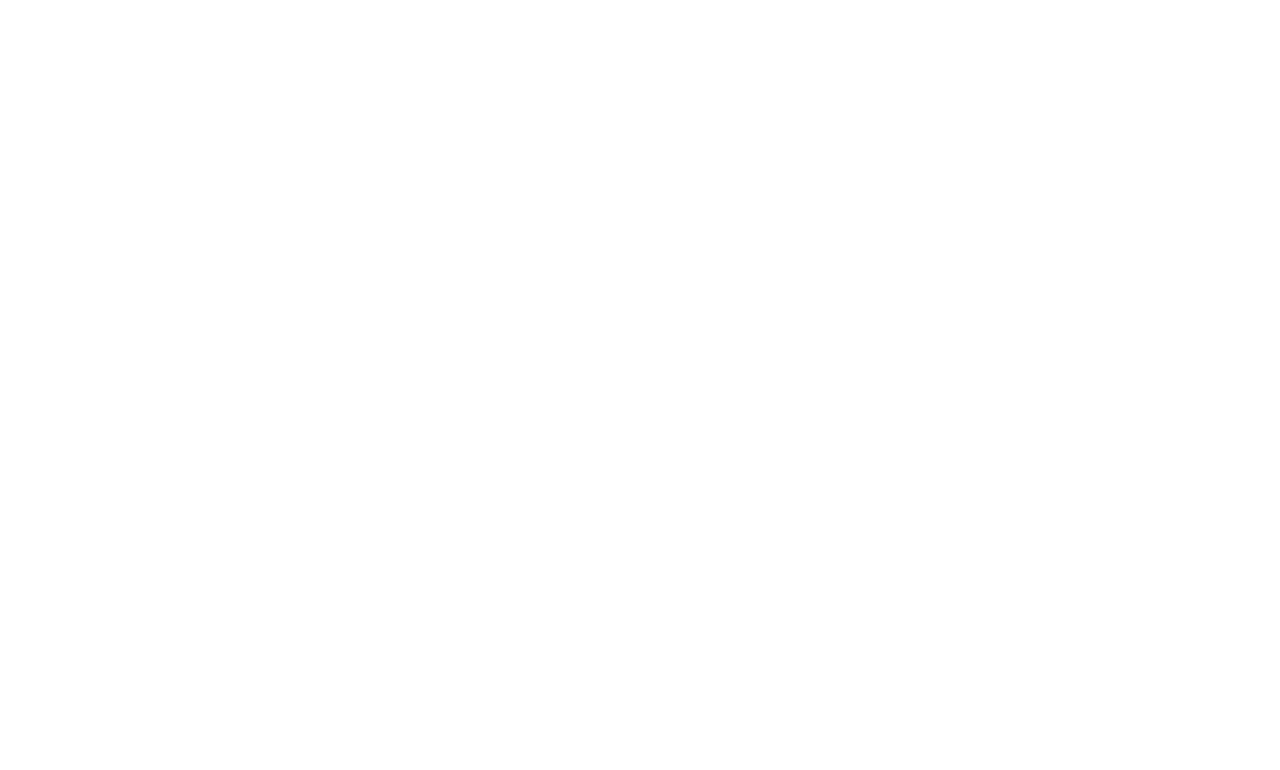
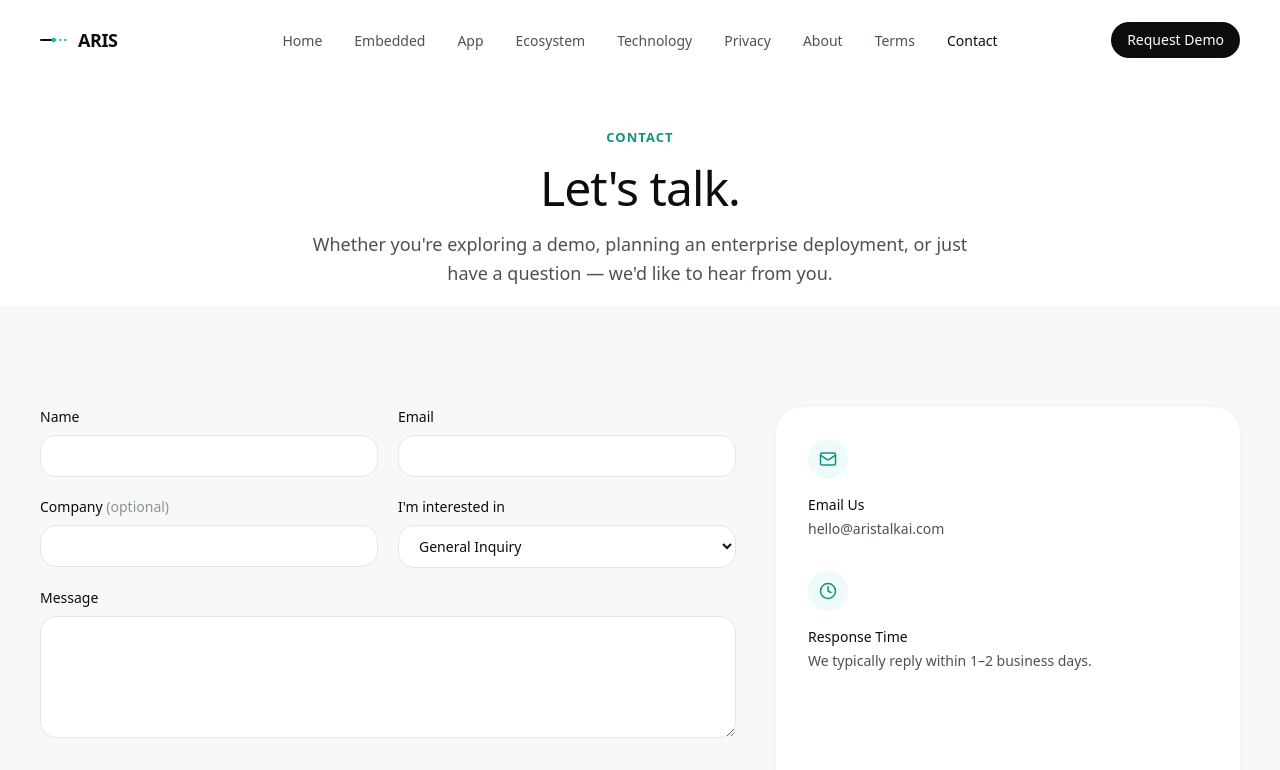
Before and after one commit to Abdul-Ahad3/ARIS-TalkAI-marketing, a Next.js app: page /contact in a window 1280 px wide. Shown: the top 770 px of the page. Built offline with nearby package versions, Linux system fonts and the light colour scheme.

Commit message:
Add contact page

```diff
--- a/src/app/contact/page.tsx
+++ b/src/app/contact/page.tsx
@@ -1,7 +1,15 @@
-export default function Contact() {
+import { NavBar } from "@/components/layout/NavBar";
+import { Hero } from "@/components/sections/contact/Hero";
+import { ContactSection } from "@/components/sections/contact/ContactSection";
+import { Footer } from "@/components/layout/Footer";
+
+export default function ContactPage() {
   return (
     <>
-
+      <NavBar />
+      <Hero />
+      <ContactSection />
+      <Footer />
     </>
   );
 }
--- /dev/null
+++ b/src/components/sections/contact/ContactForm.tsx
@@ -0,0 +1,77 @@
+"use client";
+
+import { useState, type FormEvent } from "react";
+import { Button } from "@/components/ui/Button";
+
+const interests = [
+  "General Inquiry",
+  "Embedded Edition Demo",
+  "TalkAI App Demo",
+  "Enterprise Partnership",
+];
+
+const inputStyles = "w-full rounded-lg border border-line bg-surface px-4 py-2.5 text-sm text-ink";
+
+export function ContactForm() {
+  const [status, setStatus] = useState<"idle" | "loading" | "sent">("idle");
+
+  // TODO: wire to a real endpoint (API route + email service) once available.
+  async function handleSubmit(e: FormEvent<HTMLFormElement>) {
+    e.preventDefault();
+    setStatus("loading");
+    await new Promise((resolve) => setTimeout(resolve, 900));
+    setStatus("sent");
+  }
+
+  if (status === "sent") {
+    return (
+      <div className="rounded-2xl bg-surface-soft p-10 text-center shadow-card">
+        <h3 className="text-lg font-medium text-ink">Message sent.</h3>
+        <p className="mt-2 text-sm text-ink-soft">
+          Thanks for reaching out — our team will get back to you shortly.
+        </p>
+      </div>
+    );
+  }
+
+  return (
+    <form onSubmit={handleSubmit} className="grid gap-5">
+      <div className="grid gap-5 sm:grid-cols-2">
+        <div>
+          <label htmlFor="name" className="mb-2 block text-sm font-medium text-ink">Name</label>
+          <input id="name" name="name" type="text" required className={inputStyles} />
+        </div>
+        <div>
+          <label htmlFor="email" className="mb-2 block text-sm font-medium text-ink">Email</label>
+          <input id="email" name="email" type="email" required className={inputStyles} />
+        </div>
+      </div>
+
+      <div className="grid gap-5 sm:grid-cols-2">
+        <div>
+          <label htmlFor="company" className="mb-2 block text-sm font-medium text-ink">
+            Company <span className="text-ink-muted">(optional)</span>
+          </label>
+          <input id="company" name="company" type="text" className={inputStyles} />
+        </div>
+        <div>
+          <label htmlFor="interest" className="mb-2 block text-sm font-medium text-ink">I'm interested in</label>
+          <select id="interest" name="interest" required className={inputStyles}>
+            {interests.map((interest) => (
+              <option key={interest} value={interest}>{interest}</option>
+            ))}
+          </select>
+        </div>
+      </div>
+
+      <div>
+        <label htmlFor="message" className="mb-2 block text-sm font-medium text-ink">Message</label>
+        <textarea id="message" name="message" required rows={5} className={inputStyles} />
+      </div>
+
+      <Button type="submit" size="lg" loading={status === "loading"} className="mt-2 justify-self-start">
+        Send Message
+      </Button>
+    </form>
+  );
+}
--- /dev/null
+++ b/src/components/sections/contact/ContactSection.tsx
@@ -0,0 +1,32 @@
+import { Mail, Clock } from "lucide-react";
+import { Container } from "@/components/ui/Container";
+import { ContactForm } from "./ContactForm";
+
+export function ContactSection() {
+  return (
+    <section className="bg-surface-soft py-section">
+      <Container>
+        <div className="grid gap-10 lg:grid-cols-[1.5fr_1fr]">
+          <ContactForm />
+
+          <div className="space-y-8 rounded-2xl bg-surface p-8 shadow-card">
+            <div>
+              <div className="flex h-10 w-10 items-center justify-center rounded-full bg-teal-50">
+                <Mail size={18} className="text-teal-600" />
+              </div>
+              <p className="mt-4 text-sm font-medium text-ink">Email Us</p>
+              <p className="mt-1 text-sm text-ink-soft">hello@aristalkai.com</p>
+            </div>
+            <div>
+              <div className="flex h-10 w-10 items-center justify-center rounded-full bg-teal-50">
+                <Clock size={18} className="text-teal-600" />
+              </div>
+              <p className="mt-4 text-sm font-medium text-ink">Response Time</p>
+              <p className="mt-1 text-sm text-ink-soft">We typically reply within 1–2 business days.</p>
+            </div>
+          </div>
+        </div>
+      </Container>
+    </section>
+  );
+}
--- /dev/null
+++ b/src/components/sections/contact/Hero.tsx
@@ -0,0 +1,18 @@
+import { Container } from "@/components/ui/Container";
+
+export function Hero() {
+  return (
+    <section className="bg-surface pb-4 pt-32">
+      <Container>
+        <div className="mx-auto max-w-2xl text-center">
+          <p className="mb-4 font-mono text-eyebrow uppercase text-teal-600">Contact</p>
+          <h1 className="text-title text-balance text-ink">Let's talk.</h1>
+          <p className="mt-4 text-lg leading-relaxed text-ink-soft">
+            Whether you're exploring a demo, planning an enterprise deployment,
+            or just have a question — we'd like to hear from you.
+          </p>
+        </div>
+      </Container>
+    </section>
+  );
+}
```
